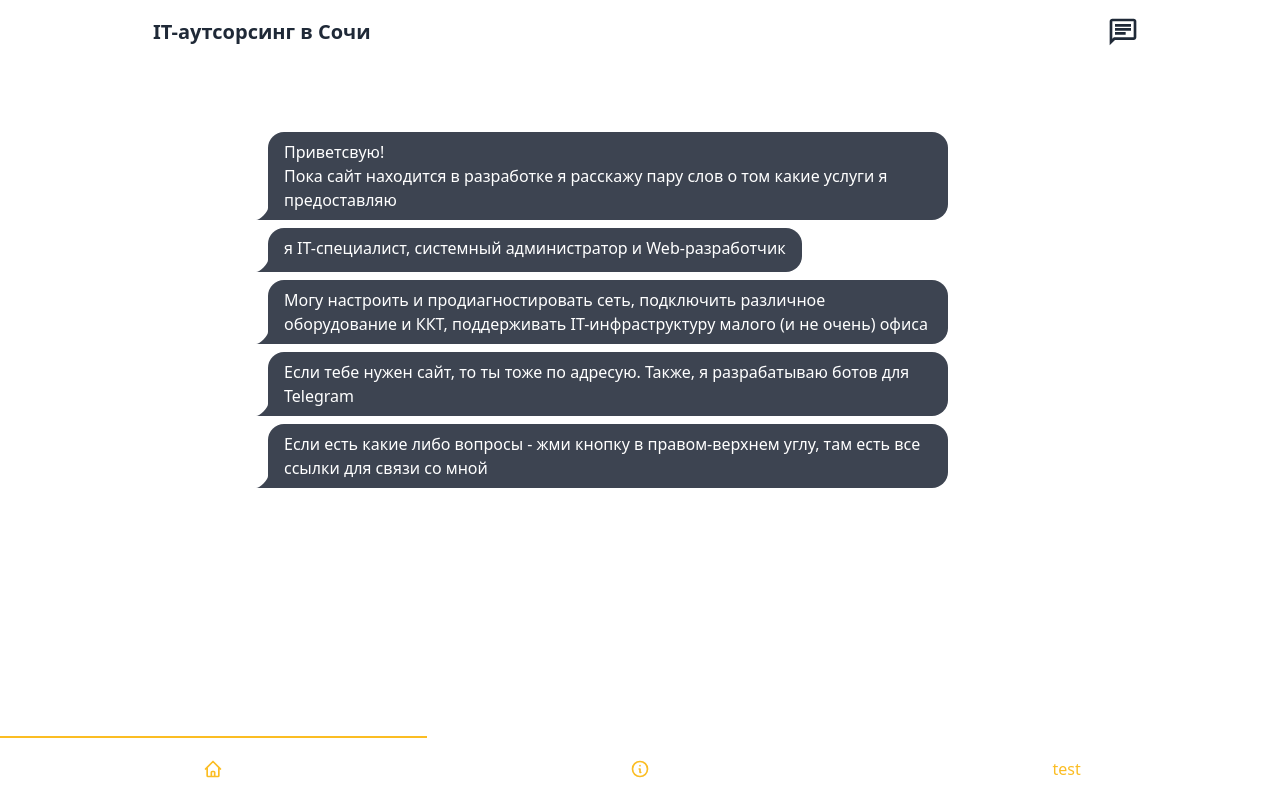
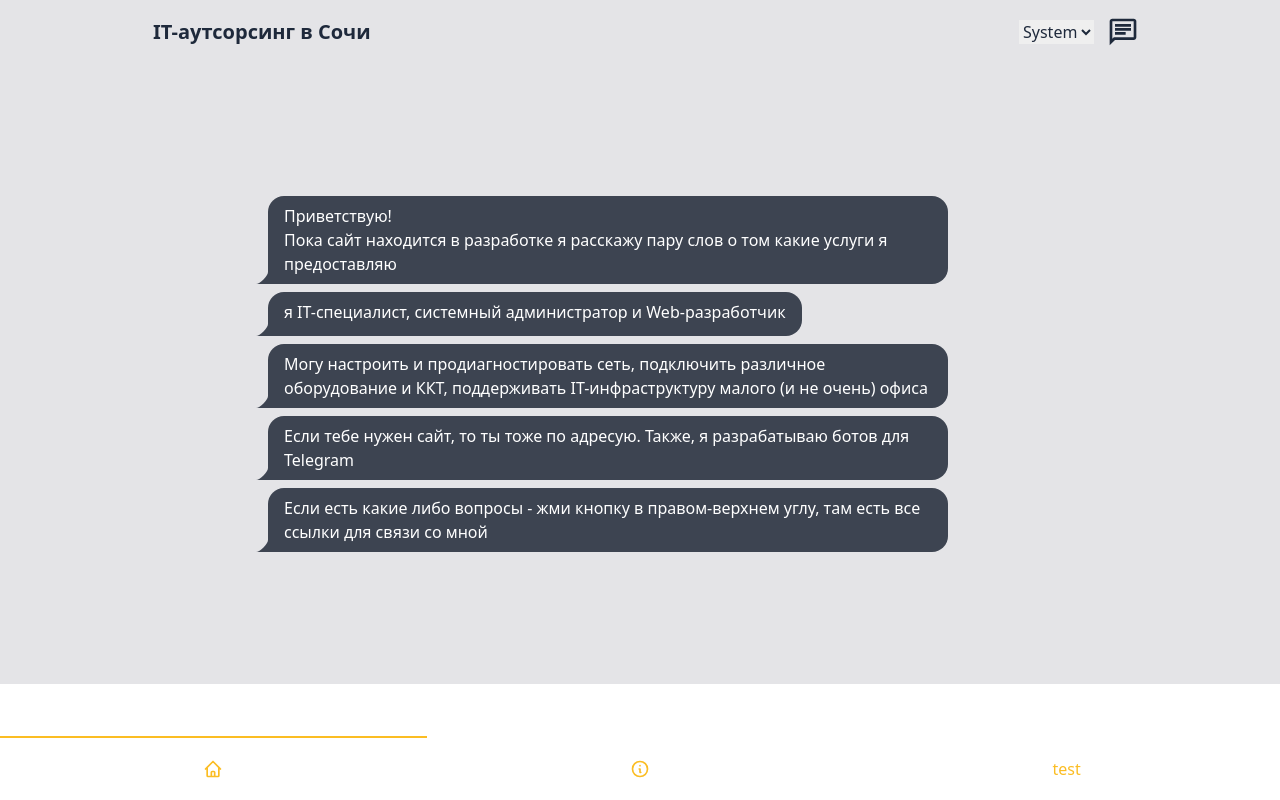
Before and after one commit to hel8er/outsource-sochi, a Nuxt app: page / in a window 1280 px wide. Built offline with nearby package versions, Linux system fonts and the light colour scheme.

Commit message:
dark-mode

```diff
--- a/components/Chat.vue
+++ b/components/Chat.vue
@@ -2,7 +2,7 @@
     <div class="mx-auto max-w-3xl">
 
     <div class="chat chat-start">
-        <div class="chat-bubble">Приветсвую!<br />Пока сайт находится в разработке я расскажу пару слов о том какие услуги я предоставляю</div>
+        <div class="chat-bubble">Приветствую!<br />Пока сайт находится в разработке я расскажу пару слов о том какие услуги я предоставляю</div>
     </div>
 
     <div class="chat chat-start">
--- a/components/ColormodeSwitch.vue
+++ b/components/ColormodeSwitch.vue
@@ -1,16 +1,27 @@
 <template>
     <div>
-        <label class="swap swap-rotate">
-
-  <!-- this hidden checkbox controls the state -->
-  <input type="checkbox" />
-
-  <!-- sun icon -->
-  <svg class="swap-on fill-current w-8 h-8" xmlns="http://www.w3.org/2000/svg" viewBox="0 0 24 24"><path d="M5.64,17l-.71.71a1,1,0,0,0,0,1.41,1,1,0,0,0,1.41,0l.71-.71A1,1,0,0,0,5.64,17ZM5,12a1,1,0,0,0-1-1H3a1,1,0,0,0,0,2H4A1,1,0,0,0,5,12Zm7-7a1,1,0,0,0,1-1V3a1,1,0,0,0-2,0V4A1,1,0,0,0,12,5ZM5.64,7.05a1,1,0,0,0,.7.29,1,1,0,0,0,.71-.29,1,1,0,0,0,0-1.41l-.71-.71A1,1,0,0,0,4.93,6.34Zm12,.29a1,1,0,0,0,.7-.29l.71-.71a1,1,0,1,0-1.41-1.41L17,5.64a1,1,0,0,0,0,1.41A1,1,0,0,0,17.66,7.34ZM21,11H20a1,1,0,0,0,0,2h1a1,1,0,0,0,0-2Zm-9,8a1,1,0,0,0-1,1v1a1,1,0,0,0,2,0V20A1,1,0,0,0,12,19ZM18.36,17A1,1,0,0,0,17,18.36l.71.71a1,1,0,0,0,1.41,0,1,1,0,0,0,0-1.41ZM12,6.5A5.5,5.5,0,1,0,17.5,12,5.51,5.51,0,0,0,12,6.5Zm0,9A3.5,3.5,0,1,1,15.5,12,3.5,3.5,0,0,1,12,15.5Z"/></svg>
-
-  <!-- moon icon -->
-  <svg class="swap-off fill-current w-8 h-8" xmlns="http://www.w3.org/2000/svg" viewBox="0 0 24 24"><path d="M21.64,13a1,1,0,0,0-1.05-.14,8.05,8.05,0,0,1-3.37.73A8.15,8.15,0,0,1,9.08,5.49a8.59,8.59,0,0,1,.25-2A1,1,0,0,0,8,2.36,10.14,10.14,0,1,0,22,14.05,1,1,0,0,0,21.64,13Zm-9.5,6.69A8.14,8.14,0,0,1,7.08,5.22v.27A10.15,10.15,0,0,0,17.22,15.63a9.79,9.79,0,0,0,2.1-.22A8.11,8.11,0,0,1,12.14,19.73Z"/></svg>
-
-</label>
+      <select v-model="$colorMode.preference">
+        <option value="system">System</option>
+        <option value="light">Light</option>
+        <option value="dark">Dark</option>
+      </select>
     </div>
-</template>
+  </template>
+  <script setup>
+  const colorMode = useColorMode()
+  console.log(colorMode.preference)
+  </script>
+  <style>
+  /* body {
+    background-color: #fff;
+    color: rgba(0,0,0,0.8);
+  }
+  .dark-mode body {
+    background-color: #091a28;
+    color: #ebf4f1;
+  }
+  .sepia-mode body {
+    background-color: #f1e7d0;
+    color: #433422;
+  } */
+  </style>
--- a/components/NavBar.vue
+++ b/components/NavBar.vue
@@ -1,12 +1,12 @@
 <template>
     <div>
-        <div class="navbar bg-base-100">
+        <div class="navbar text-slate-800 dark:text-slate-400">
             <div class="flex-1">
                 <a class="btn btn-ghost normal-case text-xl">IT-аутсорсинг в Сочи</a>
             </div>
             <div class="flex-none space-x-2">
+                <ColormodeSwitch />
                 <ContactsDropdown />
-                <!-- <ColormodeSwitch /> -->
             </div>
         </div>
     </div>
--- a/pages/index.vue
+++ b/pages/index.vue
@@ -1,7 +1,17 @@
 <template>
-<div class="py-16">
+<div class="py-32">
 <Chat />
 
 <FeedbackModal />
 </div>
 </template>
+
+<style lang="postcss">
+html {
+    @apply dark:bg-zinc-700
+}
+  body {
+    @apply bg-zinc-200;
+    @apply dark:bg-gray-700 dark:text-slate-400;
+  }
+</style>
```
